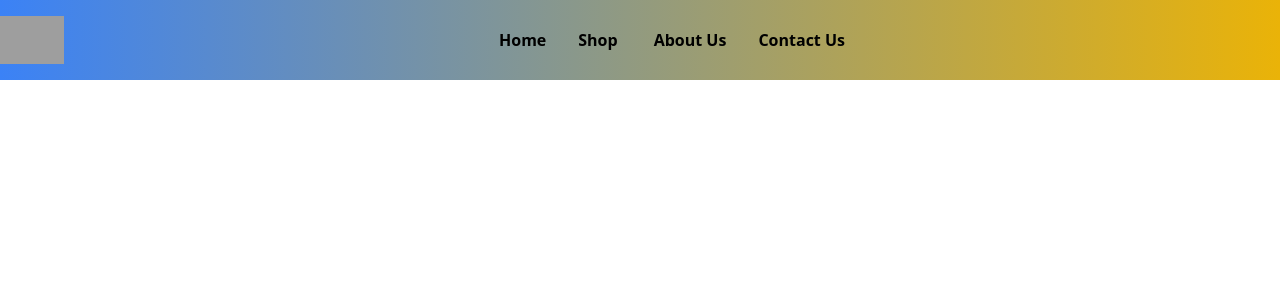
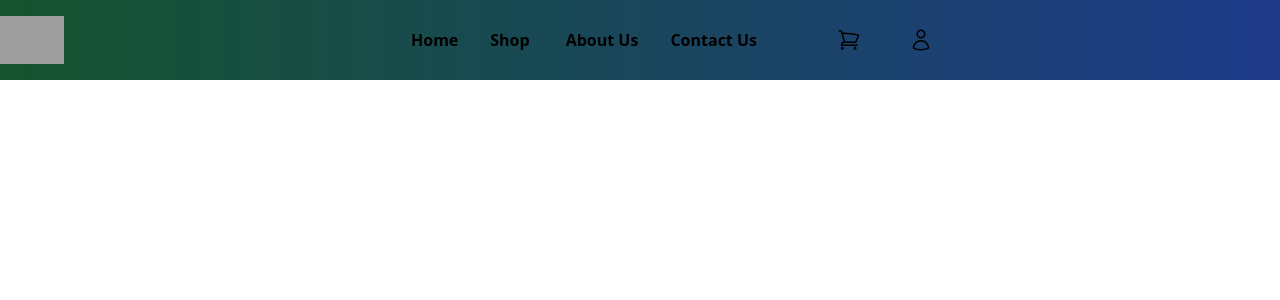
Before and after one commit to NellitG/EchoGear, a Vue app in the folder app/: page / in a window 1280 px wide. Shown: the top 300 px of the page. Built offline with nearby package versions, Linux system fonts and the light colour scheme; grey boxes are pictures that could not be loaded; a web font is replaced by a local one.

Commit message:
add a header and cart

```diff
--- a/app/src/components/Header.vue
+++ b/app/src/components/Header.vue
@@ -3,7 +3,7 @@
     <!-- Header section -->
     <header
       :class="{
-        'h-14 lg:h-20 fixed w-full top-0 inset-0 z-20 bg-gradient-to-r from-blue-500 to-yellow-500 transition-transform duration-300': true,
+        'h-14 lg:h-20 fixed w-full top-0 inset-0 z-20 bg-gradient-to-r from-green-900 to-blue-900 transition-transform duration-100': true,
         '-translate-y-full': !isHeaderVisible,
       }"
     >
@@ -39,7 +39,7 @@
           <!-- Navigation items -->
           <ul
             class="flex flex-col lg:flex-row gap-6 lg:gap-8 text-white lg:text-black mt-4 lg:mt-0 lg:items-center px-4 lg:px-0 font-semibold"
-            >
+          >
             <li>
               <router-link
                 to="/"
@@ -80,6 +80,44 @@
               >
             </li>
           </ul>
+          <!-- Icons container -->
+          <div class="flex items-end justify-end gap-12 ml-20">
+            <!-- Cart icon -->
+            <router-link to="/cart" class="text-white lg:text-black">
+              <svg
+                xmlns="http://www.w3.org/2000/svg"
+                fill="none"
+                viewBox="0 0 24 24"
+                stroke-width="1.5"
+                stroke="currentColor"
+                class="size-6"
+              >
+                <path
+                  stroke-linecap="round"
+                  stroke-linejoin="round"
+                  d="M2.25 3h1.386c.51 0 .955.343 1.087.835l.383 1.437M7.5 14.25a3 3 0 0 0-3 3h15.75m-12.75-3h11.218c1.121-2.3 2.1-4.684 2.924-7.138a60.114 60.114 0 0 0-16.536-1.84M7.5 14.25 5.106 5.272M6 20.25a.75.75 0 1 1-1.5 0 .75.75 0 0 1 1.5 0Zm12.75 0a.75.75 0 1 1-1.5 0 .75.75 0 0 1 1.5 0Z"
+                />
+              </svg>
+            </router-link>
+
+            <!-- User icon -->
+            <router-link to="/profile" class="text-white lg:text-black">
+              <svg
+                xmlns="http://www.w3.org/2000/svg"
+                fill="none"
+                viewBox="0 0 24 24"
+                stroke-width="1.5"
+                stroke="currentColor"
+                class="size-6"
+              >
+                <path
+                  stroke-linecap="round"
+                  stroke-linejoin="round"
+                  d="M15.75 6a3.75 3.75 0 1 1-7.5 0 3.75 3.75 0 0 1 7.5 0ZM4.501 20.118a7.5 7.5 0 0 1 14.998 0A17.933 17.933 0 0 1 12 21.75c-2.676 0-5.216-.584-7.499-1.632Z"
+                />
+              </svg>
+            </router-link>
+          </div>
         </nav>
       </div>
     </header>
@@ -116,7 +154,8 @@ export default {
     },
     handleScroll() {
       const currentScrollY = window.scrollY;
-      this.isHeaderVisible = currentScrollY < this.lastScrollY || currentScrollY <= 0;
+      this.isHeaderVisible =
+        currentScrollY < this.lastScrollY || currentScrollY <= 0;
       this.lastScrollY = currentScrollY;
     },
   },
@@ -142,10 +181,12 @@ nav {
   transition: all 0.3s ease-in-out;
 }
 
-/* Adjust visibility for donation button */
+/* Adjust visibility for icons on small screens */
 @media (max-width: 1024px) {
-  .donate-button {
-    display: none;
+  .icons-container {
+    display: flex;
+    gap: 1rem;
+    margin-left: auto;
   }
 }
 </style>
```
Also changed, not shown: app/src/assets/headphones.png (added).
